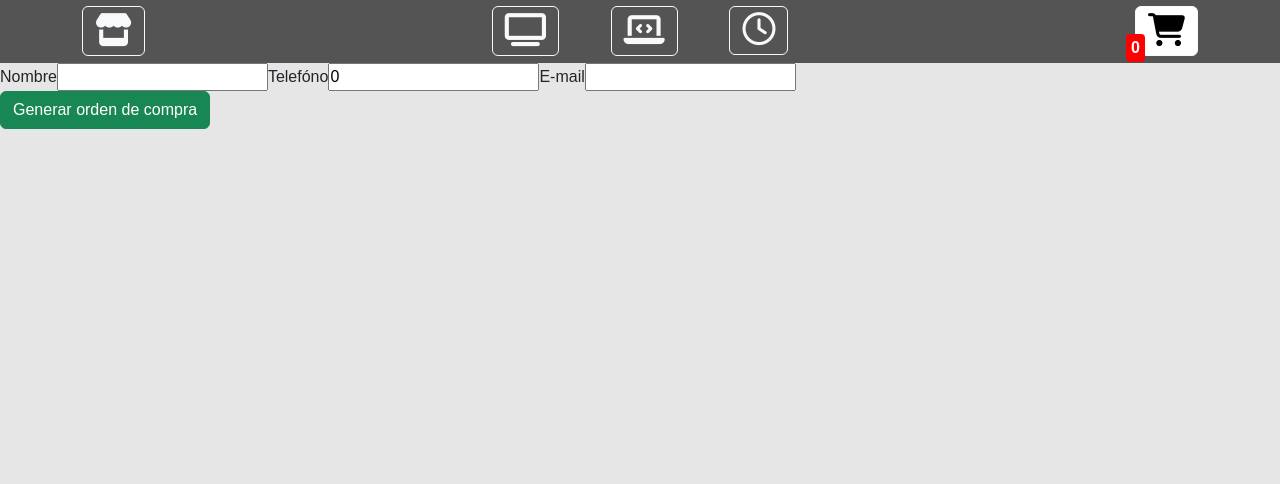
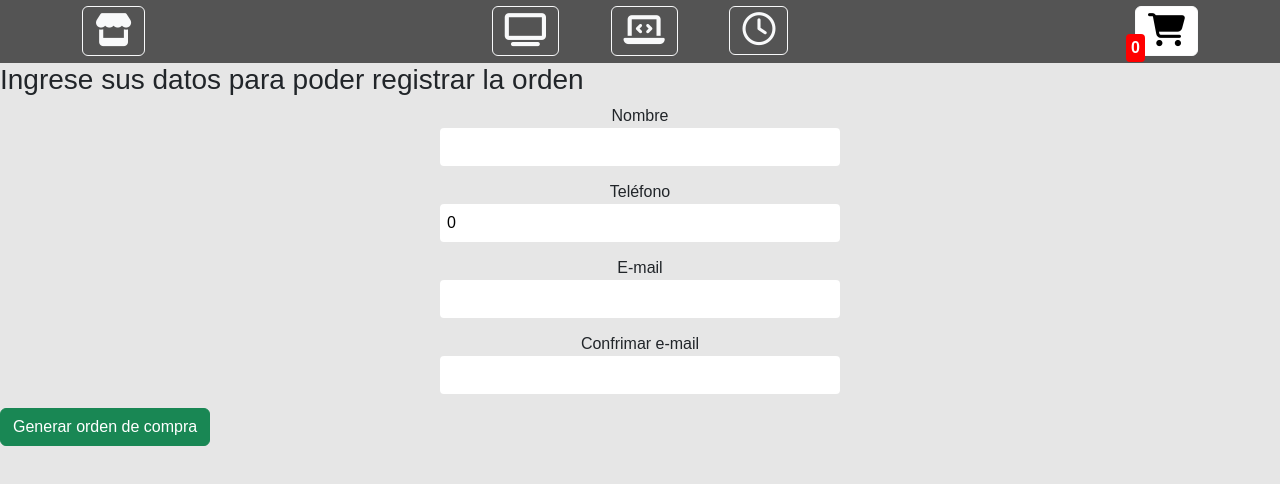
Before and after one commit to Salazarignacio/react, a React (Vite) app: page /cart/checkout in a window 1280 px wide. Shown: the top 484 px of the page. Built offline with nearby package versions, Linux system fonts and the light colour scheme.

Commit message:
detalles de inputs

```diff
--- a/src/CartContext/CartContext.jsx
+++ b/src/CartContext/CartContext.jsx
@@ -63,7 +63,7 @@ function CartContext({ children }) {
   return (
     <>
       <ThemeContext.Provider
-        value={[cart, addItem, isInCart, totalQuantity, total, del, ]}
+        value={[cart, addItem, isInCart, totalQuantity, total, del ]}
       >
         {children}
       </ThemeContext.Provider>
--- a/src/components/Cart/Cart.jsx
+++ b/src/components/Cart/Cart.jsx
@@ -4,26 +4,10 @@ import { ThemeContext } from "../../CartContext/CartContext";
 import CartView from "../CartView/CartView";
 
 function Cart() {
-
   const theme = useContext(ThemeContext);
   const cart = theme[0];
-
-
-  const getTotal = () => {
-    let total = 0;
-
-    cart.forEach((prod) => {
-      total += prod.quantity * prod.price;
-    });
-
-    return total;
-  };
-
-  const total = getTotal();
-
-  const [,,,,,del] = theme
-  console.log(del)
-
+  const [, , , , , del] = theme;
+  const [, , , , total] = theme;
   return (
     <div>
       {cart.length < 1 && <h1>El carrito esta vacío</h1>}
--- /dev/null
+++ b/src/components/Checkout/Checkout.css
@@ -0,0 +1,16 @@
+.Checkout {
+    display: flex;
+    flex-direction: column;
+    width: 500px;
+    margin: 0 auto;
+    align-items: center;
+}
+
+.Checkout input {
+    border: none;
+    padding: 5px;
+    border-radius: 4px;
+    border: 2px solid white;
+    width: 400px;
+    margin-bottom: 14px;
+}
--- a/src/components/Checkout/Checkout.jsx
+++ b/src/components/Checkout/Checkout.jsx
@@ -1,9 +1,27 @@
-function Checkout({ funcion, funcion2, name, phone, mail, setName, setPhone, setMail }) {
+import './Checkout.css'
 
+function Checkout({
+  funcion,
+  funcion2,
+  name,
+  phone,
+  mail,
+  setName,
+  setPhone,
+  setMail,
+}) {
+  function validation(){
+    const idMail = document.getElementById("mail")
+    const idMail2 = document.getElementById("mail2")
+    if(idMail.value == idMail2.value){
+      funcion()
+    } else alert("Revisar la confirmacion Email")
+  }
 
   return (
     <>
-      <form onSubmit={funcion2}>
+    <h3>Ingrese sus datos para poder registrar la orden</h3>
+      <form className='Checkout' onSubmit={funcion2}>
         <label>Nombre</label>
         <input
           type="name"
@@ -13,7 +31,7 @@ function Checkout({ funcion, funcion2, name, phone, mail, setName, setPhone, set
           }}
           id="name"
         />
-        <label>Telefóno</label>
+        <label>Teléfono</label>
         <input
           type="number"
           id="phone"
@@ -24,15 +42,18 @@ function Checkout({ funcion, funcion2, name, phone, mail, setName, setPhone, set
         />
         <label>E-mail</label>
         <input
-          type="mail"
+          type="email"
           id="mail"
           value={mail}
           onChange={(e) => {
             setMail(e.target.value);
           }}
         />
+        <label>Confrimar e-mail</label>
+        <input
+        type="email" id="mail2"/>
       </form>
-      <button className="btn btn-success" onClick={funcion}>
+      <button className="btn btn-success" onClick={validation}>
         Generar orden de compra
       </button>
     </>
--- a/src/components/CheckoutContainer/CheckoutContainer.jsx
+++ b/src/components/CheckoutContainer/CheckoutContainer.jsx
@@ -12,7 +12,6 @@ import { ThemeContext } from "../../CartContext/CartContext";
 import Checkout from "../Checkout/Checkout";
 import { baseDatos } from "../../firebase/firebaseConfig";
 import { useNavigate } from "react-router-dom";
-
 
 const CheckoutContainer = () => {
   const [name, setName] = useState("");
@@ -31,6 +30,8 @@ const CheckoutContainer = () => {
   const [orderId, setOrderId] = useState(false);
   const theme = useContext(ThemeContext);
   const [cart] = theme;
+  const [, , , ,  total] = theme;
+  console.log(total)
 
   const navigate = useNavigate();
   const sendOrder = async () => {
@@ -38,10 +39,10 @@ const CheckoutContainer = () => {
       buyer: {
         name: name,
         phone: phone,
-        email: mail
-      }, // esto de saca del input
+        email: mail,
+      },
       items: cart,
-      total: "un monton de plata",
+      total: total,
     };
     /* hacer loading */
     try {
@@ -74,12 +75,11 @@ const CheckoutContainer = () => {
       if (outOfStock.length === 0) {
         batch.commit();
 
-        const orderRef = collection(baseDatos, "ordersCart");
+        const orderRef = collection(baseDatos, "orders");
 
         const { id } = await addDoc(orderRef, order);
         setOrderId(id);
         cart.splice(0, cart.length);
-
       } else alert("no hay stock suficiente");
     } catch (error) {
       console.error(error);
--- a/src/components/ItemDetail/ItemDetail.jsx
+++ b/src/components/ItemDetail/ItemDetail.jsx
@@ -18,10 +18,8 @@ export default function ItemDetail({
   price,
   stock,
 }) {
-
   const theme = useContext(ThemeContext);
   const objImg = { img1, img2, img3 };
-
 
   const handleOnAdd = (quantity) => {
     const objProduct = {
@@ -35,13 +33,9 @@ export default function ItemDetail({
 
     addItem(objProduct);
     changeComponent();
-
   };
 
   const [, addItem] = theme;
-
-
-
 
   const [change, setChange] = useState(true);
   function changeComponent(par) {
@@ -62,18 +56,16 @@ export default function ItemDetail({
       <div className="detailRight">
         <h3>{title}</h3>
 
-        {/* <p>{description}</p> */}
+        <p>{description}</p>
 
         <Count
           price={price}
           title={title}
-          stock={stock<=0?"Producto sin stock":stock}
+          stock={stock <= 0 ? "Producto sin stock" : stock}
           onAdd={handleOnAdd}
-          quantity={stock>0?1:"-"}
-
+          quantity={stock > 0 ? 1 : "-"}
         />
       </div>
-
     </div>
   );
 }
```
